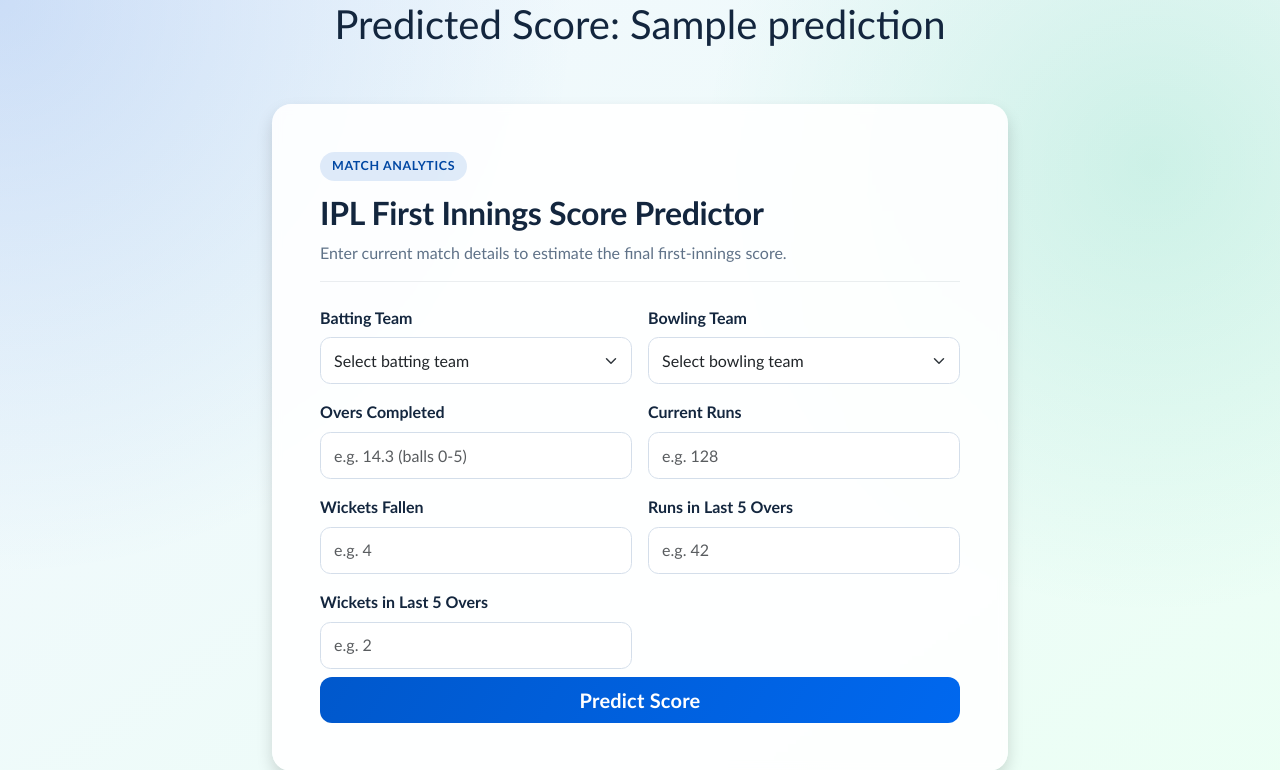
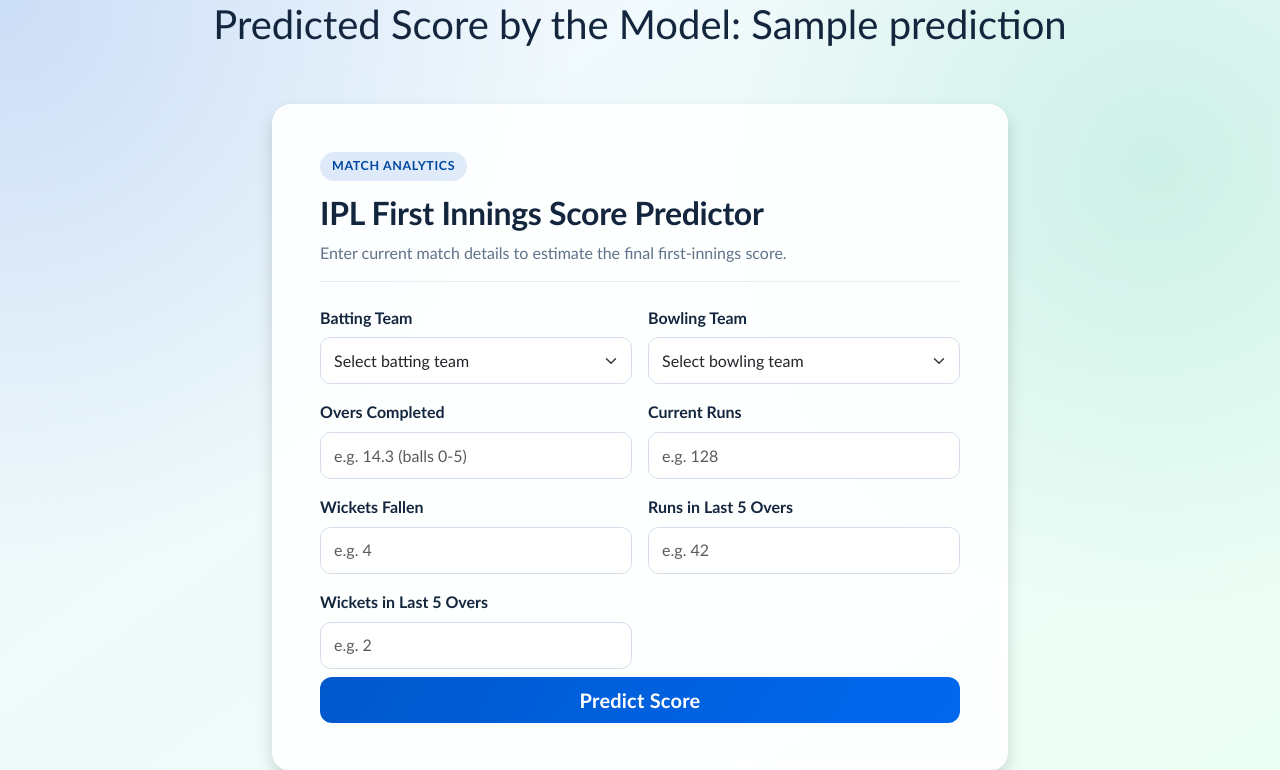
Before and after one commit to TusharKotian/ipl-score-prediction, a Flask app: template templates/predict.html in a window 1280 px wide. Shown: the top 770 px of the page. Run offline with Flask 3, Linux system fonts and the light colour scheme; the template is opened without the code that fills it: most values are stand-ins (such as "Sample title", 1, 10 or a date in 2020); parts of the project's set-up code (start-up, migrations or seed data) failed here and were passed over.

Commit message:
second commit

```diff
--- a/templates/predict.html
+++ b/templates/predict.html
@@ -9,7 +9,7 @@
   </head>
   <body>
   {% if prediction %}
-    <h1 style="text-align: center;">Predicted Score: {{ prediction }}</h1>
+    <h1 style="text-align: center;">Predicted Score by the Model: {{ prediction }}</h1>
   {% endif %}
     <div class="container py-5">
       <div class="row justify-content-center">
```
